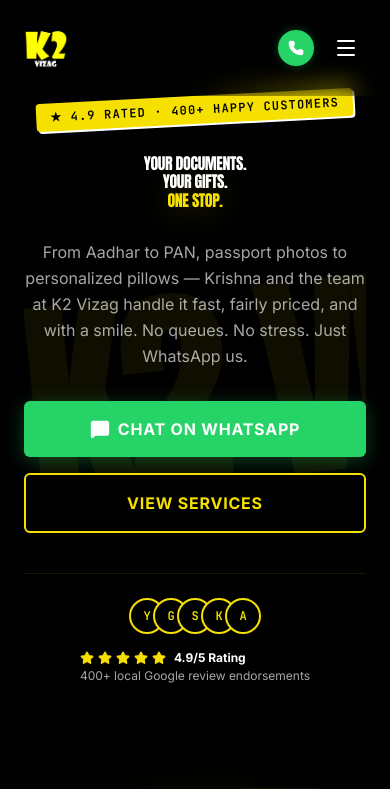
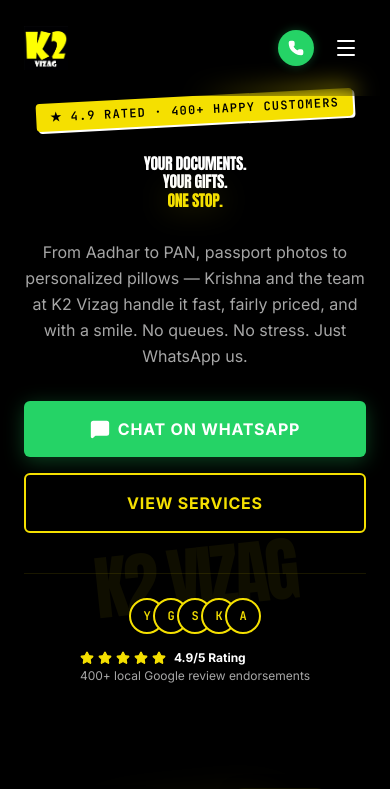
Before and after one commit to jithendra0909/k2-vizag-web, a Next.js app: page / in a window 390 px wide. Shown: the top 789 px of the page. Built offline with nearby package versions, Linux system fonts and the light colour scheme.

Commit message:
Revert "style: enlarge and center hero background watermark on mobile viewports"
This reverts commit 6fb739e59933d984bc2792fbe58f2464c8ea751d.

```diff
--- a/src/components/sections/Hero.tsx
+++ b/src/components/sections/Hero.tsx
@@ -141,13 +141,13 @@
       onMouseLeave={handleMouseLeave}
       className="relative min-h-screen bg-[#000000] overflow-hidden flex items-center justify-center pt-24 pb-16"
     >
-      {/* Background Typographic Overlay - Yellow at 0.06 Opacity (Desktop Only) */}
-      <div className="absolute inset-0 select-none pointer-events-none z-0 w-full h-full overflow-hidden hidden md:flex items-center justify-center">
+      {/* Background Typographic Overlay - Yellow at 0.06 Opacity */}
+      <div className="absolute inset-0 select-none pointer-events-none z-0 w-full h-full overflow-hidden flex items-center justify-center">
         <motion.div
           style={{ y: bgTypoY }}
           className="w-full flex items-center justify-center"
         >
-          <h2 className="font-display text-[26vw] leading-none text-[#F5E000] opacity-[0.06] -rotate-[6deg] tracking-tighter text-center w-full whitespace-nowrap">
+          <h2 className="font-display text-[clamp(3rem,18vw,6.5rem)] md:text-[26vw] leading-none text-[#F5E000] opacity-[0.06] -rotate-[6deg] tracking-tighter text-center w-full whitespace-nowrap">
             K2 VIZAG
           </h2>
         </motion.div>
@@ -163,31 +163,19 @@
         className="max-w-[1440px] mx-auto px-6 lg:px-16 w-full relative z-10 grid grid-cols-1 lg:grid-cols-12 gap-12 lg:gap-8 items-center"
       >
         {/* Left Column: Copy & Actions */}
-        <div className="lg:col-span-7 relative flex flex-col items-center lg:items-start text-center lg:text-left gap-8 w-full z-10">
-          {/* Mobile-Only Watermark — positioned to center vertically on the mobile text stack */}
-          <div className="absolute inset-0 select-none pointer-events-none z-0 overflow-hidden flex items-center justify-center md:hidden">
-            <motion.div
-              style={{ y: bgTypoY }}
-              className="w-full flex items-center justify-center"
-            >
-              <h2 className="font-display text-[clamp(8rem,40vh,14rem)] leading-none text-[#F5E000] opacity-[0.06] -rotate-[6deg] tracking-tighter text-center w-full whitespace-nowrap">
-                K2 VIZAG
-              </h2>
-            </motion.div>
-          </div>
-
+        <div className="lg:col-span-7 flex flex-col items-center lg:items-start text-center lg:text-left gap-8">
           {/* Eyebrow Badge - Yellow Background with Black Text */}
           <motion.div
             initial={{ opacity: 0, y: 12 }}
             animate={{ opacity: 1, y: 0 }}
             transition={{ delay: 0.1, duration: 0.4 }}
-            className="inline-block bg-[#F5E000] px-3.5 py-1.5 rounded text-xs uppercase tracking-widest text-[#000000] font-mono font-bold -rotate-[3deg] shadow-[2px_2px_0px_#FFFFFF] relative z-10"
+            className="inline-block bg-[#F5E000] px-3.5 py-1.5 rounded text-xs uppercase tracking-widest text-[#000000] font-mono font-bold -rotate-[3deg] shadow-[2px_2px_0px_#FFFFFF]"
           >
             ★ 4.9 RATED · 400+ HAPPY CUSTOMERS
           </motion.div>
 
           {/* Headline H1 */}
-          <div className="flex flex-col gap-1 font-display leading-[0.9] tracking-tight text-[--text-hero] relative z-10">
+          <div className="flex flex-col gap-1 font-display leading-[0.9] tracking-tight text-[--text-hero]">
             <motion.h1
               initial={{ opacity: 0, x: -20 }}
               animate={{ opacity: 1, x: 0 }}
@@ -219,7 +207,7 @@
             initial={{ opacity: 0, y: 16 }}
             animate={{ opacity: 1, y: 0 }}
             transition={{ delay: 0.6, duration: 0.6 }}
-            className="text-[#FFFFFF]/65 font-body text-base md:text-lg leading-relaxed max-w-[580px] relative z-10"
+            className="text-[#FFFFFF]/65 font-body text-base md:text-lg leading-relaxed max-w-[580px]"
           >
             From Aadhar to PAN, passport photos to personalized pillows — Krishna and the team at K2 Vizag handle it fast, fairly priced, and with a smile. No queues. No stress. Just WhatsApp us.
           </motion.p>
@@ -229,7 +217,7 @@
             initial={{ opacity: 0, scale: 0.9 }}
             animate={{ opacity: 1, scale: 1 }}
             transition={{ delay: 0.75, type: "spring", stiffness: 300, damping: 20 }}
-            className="flex flex-col sm:flex-row gap-4 w-full sm:w-auto relative z-10"
+            className="flex flex-col sm:flex-row gap-4 w-full sm:w-auto"
           >
             <a
               href={getWhatsAppLink()}
@@ -254,7 +242,7 @@
             initial={{ opacity: 0 }}
             animate={{ opacity: 1 }}
             transition={{ delay: 0.9, duration: 0.5 }}
-            className="flex flex-wrap items-center justify-center lg:justify-start gap-4 mt-2 border-t border-[#F5E000]/10 pt-6 w-full max-w-[500px] relative z-10"
+            className="flex flex-wrap items-center justify-center lg:justify-start gap-4 mt-2 border-t border-[#F5E000]/10 pt-6 w-full max-w-[500px]"
           >
             <div className="flex -space-x-3">
               {["Y", "G", "S", "K", "A"].map((init, i) => (
```
